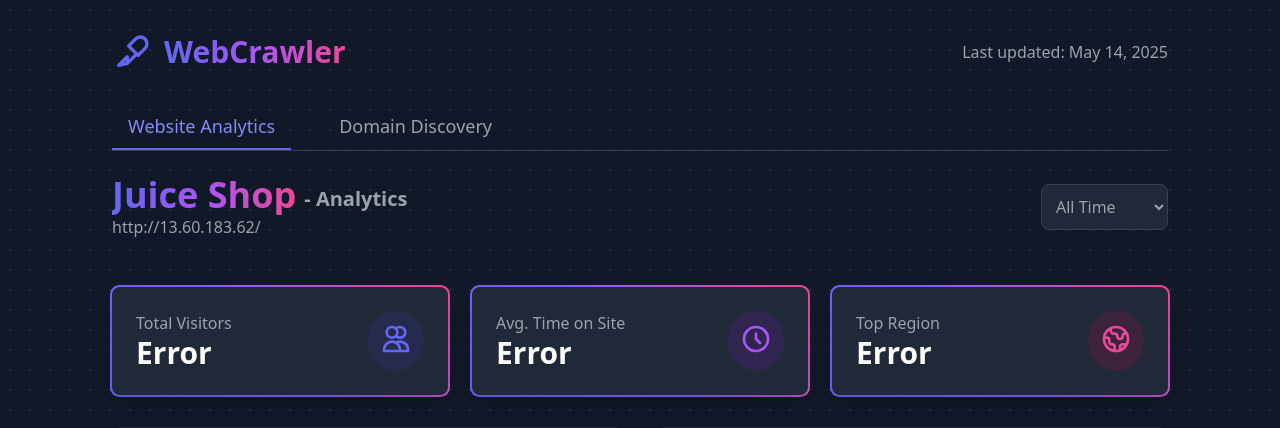
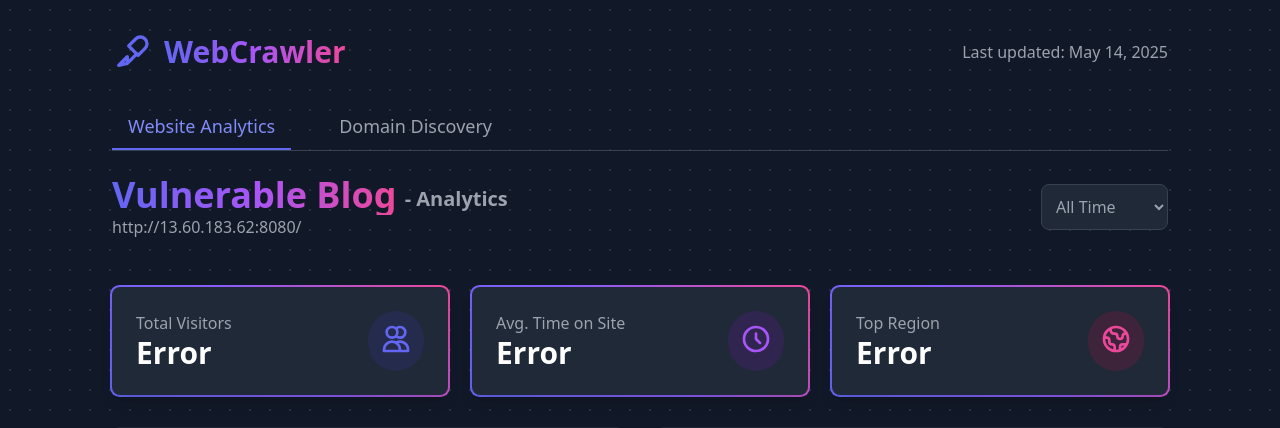
Before and after one commit to Janvier-Irasubiza/web-crawler, a FastAPI app: page / in a window 1280 px wide. Shown: the top 428 px of the page. Run offline with FastAPI, Linux system fonts and the light colour scheme; some libraries are stand-ins or nearby versions.

Commit message:
Update index.html to reflect new branding and correct URL format
This commit changes the displayed title from "Juice Shop" to "Vulnerable Blog" and updates the URL format from "http://13.60.183.62/" to "http://13.60.183.62:8080/". These modifications enhance the clarity of the page and ensure accurate navigation for users.

```diff
--- a/templates/index.html
+++ b/templates/index.html
@@ -179,14 +179,14 @@
             <div class="flex items-center space-x-2">
               <span
                 class="text-4xl font-bold bg-clip-text text-transparent bg-gradient-to-r from-indigo-500 via-purple-500 to-pink-500 whitespace-nowrap"
-                >Juice Shop</span
+                >Vulnerable Blog</span
               >
               <span
                 class="mt-2 text-xl font-bold whitespace-nowrap text-gray-400"
                 >- Analytics</span
               >
             </div>
-            <p class="text-gray-400 block truncate">http://13.60.183.62/</p>
+            <p class="text-gray-400 block truncate">http://13.60.183.62:8080/</p>
           </div>
           <!-- TIme frame input filter -->
           <div class="flex items-center space-x-4">
```
